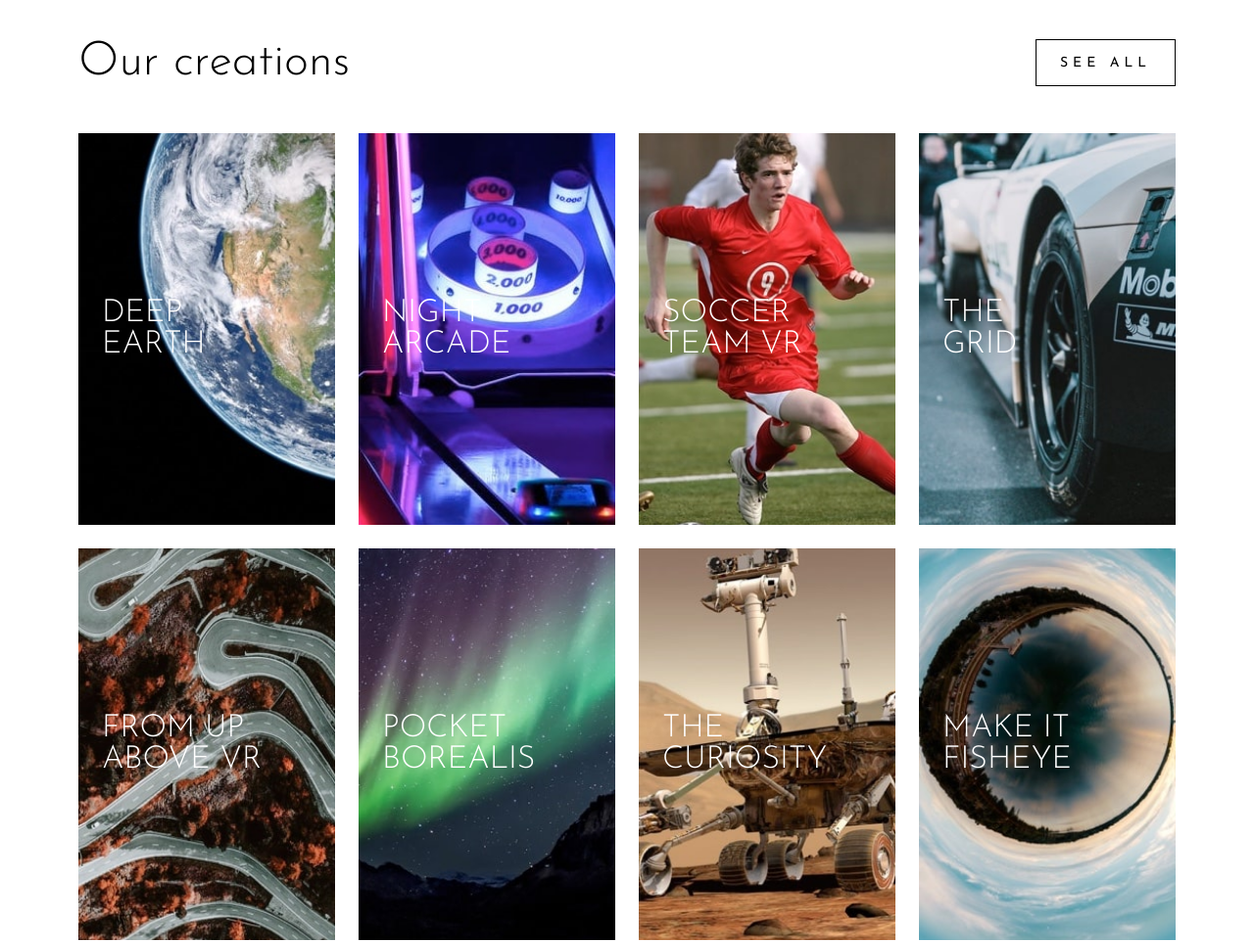
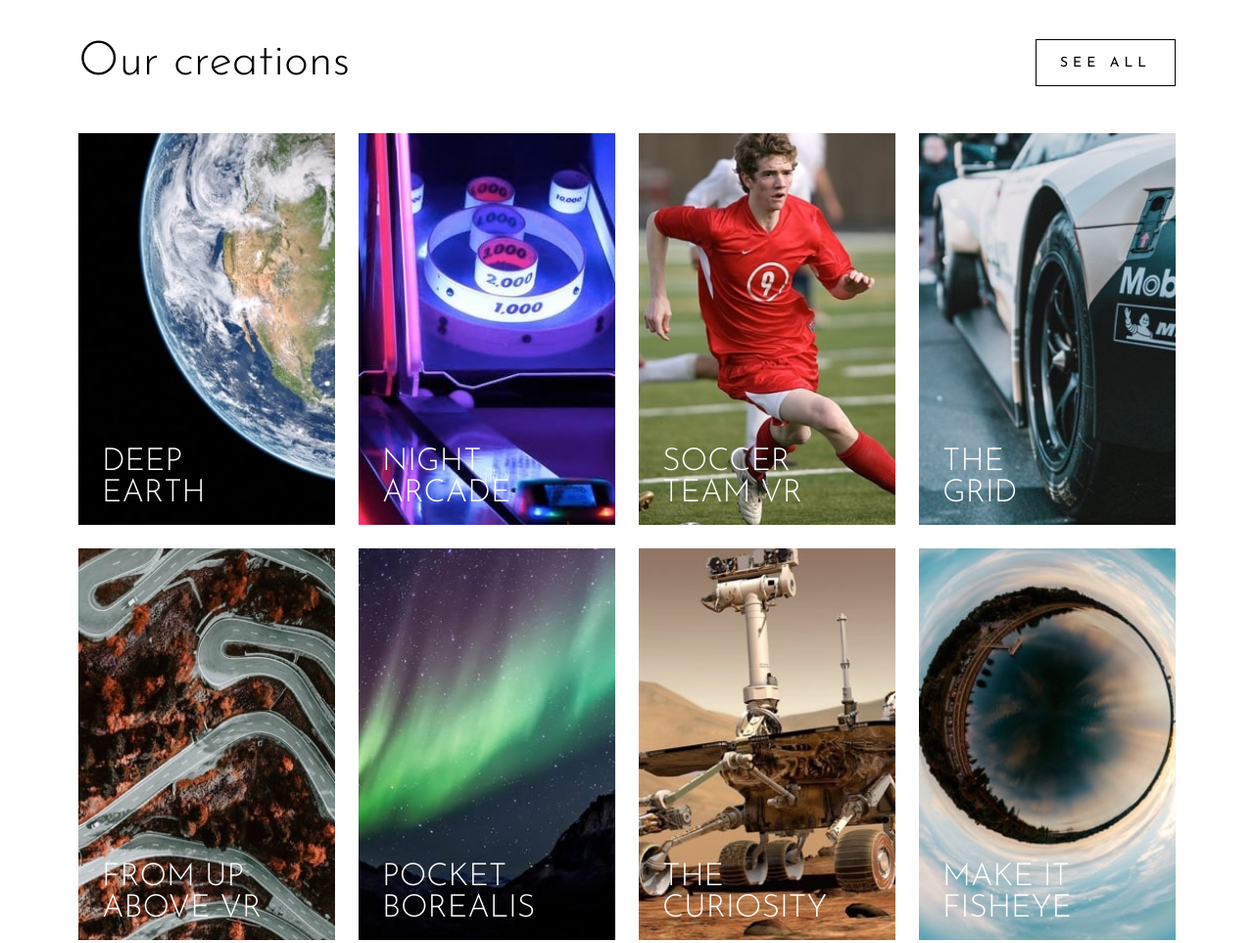
Before and after one commit to ashkir004/loopstudio-landing-page-main, a plain HTML site: page index.html in a window 1280 px wide. Shown: the part 1240-2203 px from the top of the page at 98% size. Drawn offline with Linux system fonts and the light colour scheme.

Commit message:
fix creations title

```diff
--- a/style.css
+++ b/style.css
@@ -445,6 +445,11 @@ main {
 
     .creations__item {
         background-position: center;
+        height: 100%;
+        display: flex;
+        flex-direction: column;
+        justify-content: flex-end;
+        padding: var(--space-300);
     }
 
     .creations__item--soccer-team {
@@ -621,6 +626,10 @@ main {
         justify-items: stretch;
     }
 
+    .creations__item {
+        padding: var(--space-200) 0;
+    }
+
     .creations__item--deep-earth {
         background-image: url('./images/desktop/image-deep-earth.jpg');
     }
```
